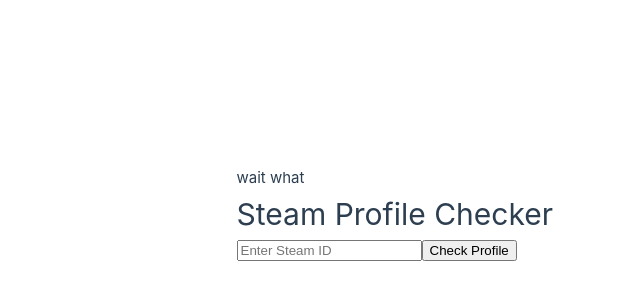
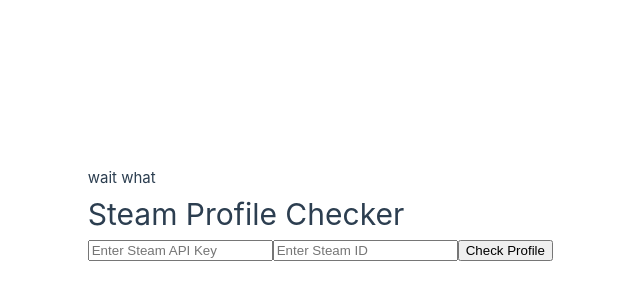
Before and after one commit to Armadox/Steam-Profile-Checker-wVuejs, a Vue app: page / in a window 1280 px wide. Shown: the part 186-486 px from the top of the page, without its empty margins (87-727 px from the left). Built offline with nearby package versions, Linux system fonts and the light colour scheme.

Commit message:
Set up for vercel

```diff
--- a/src/components/ProfileChecker.vue
+++ b/src/components/ProfileChecker.vue
@@ -3,49 +3,57 @@ import { ref } from "vue";
 interface UserProfileProps {}
 
 const steamId = ref("");
+const apiKey = ref("");
 const profile = ref<any>(null);
 const error = ref<string | null>(null);
 
 const fetchProfile = async () => {
+  if (!steamId.value || !apiKey.value) {
+    error.value = "Steam ID and API Key are required.";
+    return;
+  }
+
   profile.value = null;
   error.value = null;
-
-  const apiKey = process.env.STEAM_API_KEY;
 
   try {
     const response = await fetch(
       `https://api.steampowered.com/ISteamUser/GetPlayerSummaries/v2/?key=${apiKey}&steamids=${steamId}`
     );
+
     const data = await response.json();
     const player = data.response.players[0];
+
     if (!player) {
       error.value = "No profile found.";
       return;
     }
 
     console.log(data);
-
-    profile.value = {
-      name: player.personaname,
-      avatar: player.avatarfull,
-    };
   } catch (err) {
     error.value = "Error fetching profile.";
     console.error(err);
   }
 };
-
 //defineProps<UserProfile>();
 </script>
 
 <template>
   <h1 class="text-2xl font-bold mb-4">Steam Profile Checker</h1>
+
+  <input
+    v-model="apiKey"
+    placeholder="Enter Steam API Key"
+    class="border rounded px-3 py-2 w-full mb-2"
+  />
+
   <input
     v-model="steamId"
     @keyup.enter="fetchProfile"
     placeholder="Enter Steam ID"
     class="border rounded px-3 py-2 w-full mb-4"
   />
+
   <button
     @click="fetchProfile"
     class="bg-blue-600 hover:bg-blue-700 text-white px-4 py-2 rounded"
@@ -55,9 +63,5 @@ const fetchProfile = async () => {
 
   <div v-if="error" class="text-red-500 mt-4">{{ error }}</div>
 
-  <div v-if="profile" class="mt-6 border p-4 rounded shadow">
-    <img :src="profile.avatar" class="w-16 h-16 rounded mb-2" />
-    <h2 class="text-xl font-semibold">{{ profile.name }}</h2>
-    <p>Status: {{ profile.status }}</p>
-  </div>
+  <div v-if="profile" class="mt-6 border p-4 rounded shadow"></div>
 </template>
```
